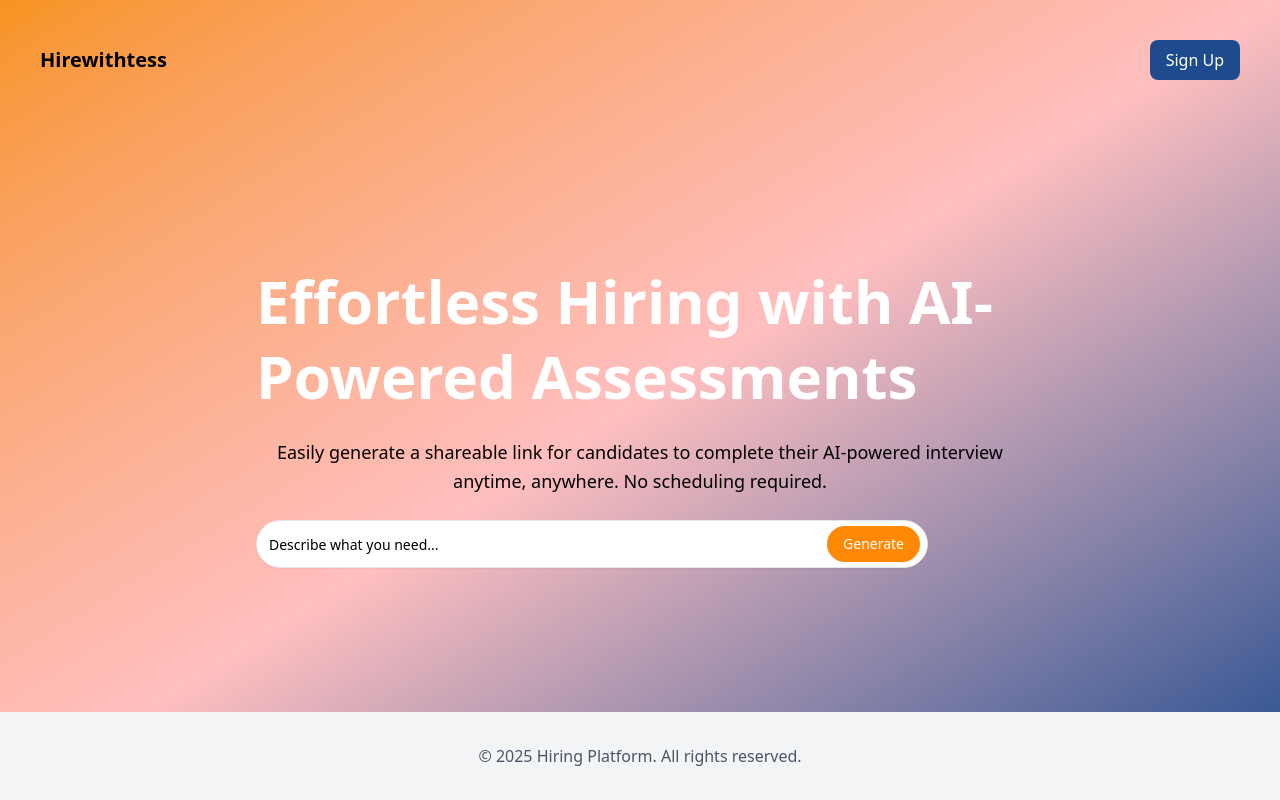
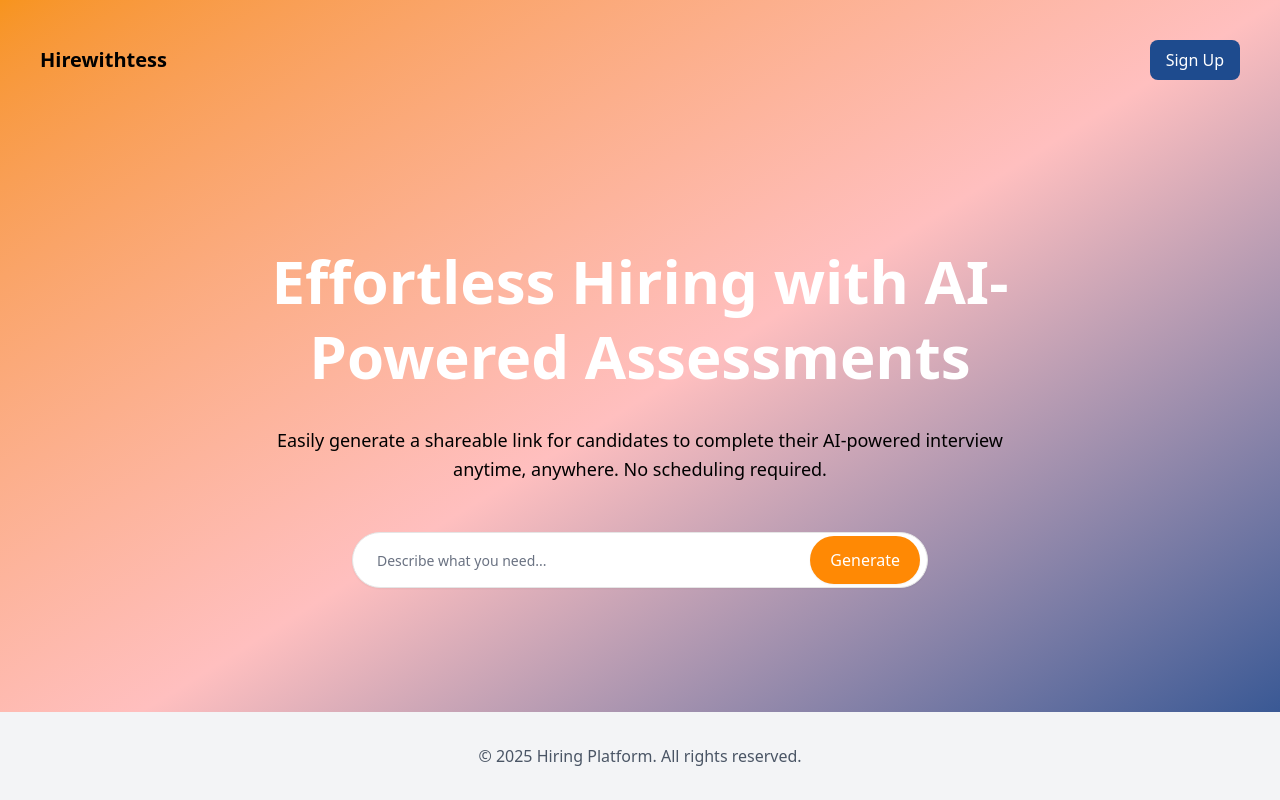
Before and after one commit to sayyamButt317/hire-with-tess-frontend, a Next.js app: page / in a window 1280 px wide. Built offline with nearby package versions, Linux system fonts and the light colour scheme.

Commit message:
add custom input

```diff
--- a/package.json
+++ b/package.json
@@ -9,7 +9,10 @@
     "lint": "next lint"
   },
   "dependencies": {
+    "@emotion/react": "^11.14.0",
+    "@emotion/styled": "^11.14.0",
     "@hookform/resolvers": "^4.1.3",
+    "@mui/material": "^6.4.8",
     "@radix-ui/react-checkbox": "^1.1.4",
     "@radix-ui/react-label": "^2.1.2",
     "@radix-ui/react-select": "^2.1.6",
--- a/src/app/interview/component/placeholder.tsx
+++ b/src/app/interview/component/placeholder.tsx
@@ -1,5 +1,6 @@
 import { Input } from "@/components/ui/input";
 import { Button } from "@/components/ui/button";
+import React from "react";
 
 export default function Placeholder({
                                         onChange,
@@ -9,18 +10,20 @@ export default function Placeholder({
     onSubmit: (e: React.FormEvent<HTMLFormElement>) => void;
 }) {
     return (
-    <form onSubmit={onSubmit} className="relative w-full max-w-2xl">
+        <div className="flex justify-center w-full px-4">
+            <form onSubmit={onSubmit} className="relative w-full max-w-xl">
                 <Input
-        className="w-full text-gray-900 h-12 bg-white rounded-full placeholder-gray-500 pr-14"
+                    className="w-full h-14 bg-white rounded-full placeholder:text-gray-500 pl-4 sm:pl-6 pr-16 sm:pr-20 text-sm sm:text-base"
                     placeholder="Describe what you need..."
                     onChange={onChange}
                 />
                 <Button
                     type="submit"
-        className="absolute right-2 top-1/2 transform -translate-y-1/2 bg-orange-400 text-white px-4 py-2 rounded-full"
+                    className="absolute right-2 top-1/2 transform -translate-y-1/2 h-12 bg-orange-400 text-white px-4 sm:px-5 py-2 rounded-full text-sm sm:text-base"
                 >
                     Generate
                 </Button>
             </form>
+        </div>
     );
 }
--- a/src/app/page.tsx
+++ b/src/app/page.tsx
@@ -1,9 +1,9 @@
 "use client";
 
-import EmployerLayout from '@/components/layout/EmployerLayout';
-import useStore from '@/store/home.store';
-import { useRouter } from 'next/navigation';
-import Placeholder from './interview/component/placeholder';
+import EmployerLayout from "@/components/layout/EmployerLayout";
+import useStore from "@/store/home.store";
+import { useRouter } from "next/navigation";
+import Placeholder from "./interview/component/placeholder";
 
 export default function Home() {
   const { jobDescription, setJobDescription } = useStore();
@@ -16,23 +16,27 @@ export default function Home() {
   const onSubmit = (e: React.FormEvent<HTMLFormElement>) => {
     e.preventDefault();
     if (!jobDescription.trim()) return;
-    router.push('/interview');
+    router.push("/interview");
   };
 
   return (
       <EmployerLayout>
-      <div className="max-w-3xl w-full px-4 md:px-6 lg:px-0 text-center md:text-left">
-        <div className="max-w-5xl">
-          <h2 className="text-3xl sm:text-4xl md:text-5xl lg:text-[60px] font-bold text-white mb-4 sm:mb-6 leading-tight">
+        <div className="max-w-3xl w-full px-4 md:px-6 lg:px-0 text-center">
+          <div className="max-w-5xl mx-auto"> {/* Ensures Centering */}
+            {/* Title */}
+            <h2 className="text-2xl sm:text-3xl md:text-4xl lg:text-[60px] font-bold text-white mb-4 sm:mb-6 leading-tight text-center">
               Effortless Hiring with AI-Powered Assessments
             </h2>
           </div>
 
-        <p className="text-black font-extralight text-center mb-4 sm:mb-6 text-sm sm:text-base md:text-lg leading-relaxed">
-          Easily generate a shareable link for candidates to complete their AI-powered interview anytime, anywhere. No scheduling required.
+          {/* Paragraph */}
+          <p className="text-black font-normal text-center mb-12 mt-8 sm:mb-6 text-sm sm:text-base md:text-lg leading-relaxed">
+            Easily generate a shareable link for candidates to complete their
+            AI-powered interview anytime, anywhere. No scheduling required.
           </p>
 
-        <div className="w-full">
+          {/* Placeholder */}
+          <div className="w-full text-gray-700 mt-12">
             <Placeholder onChange={handleChange} onSubmit={onSubmit} />
           </div>
         </div>
```
Also changed, not shown: 1 other file (tests, documents, lock files or other folders). Lines whose indentation alone changed are shown as unchanged.
